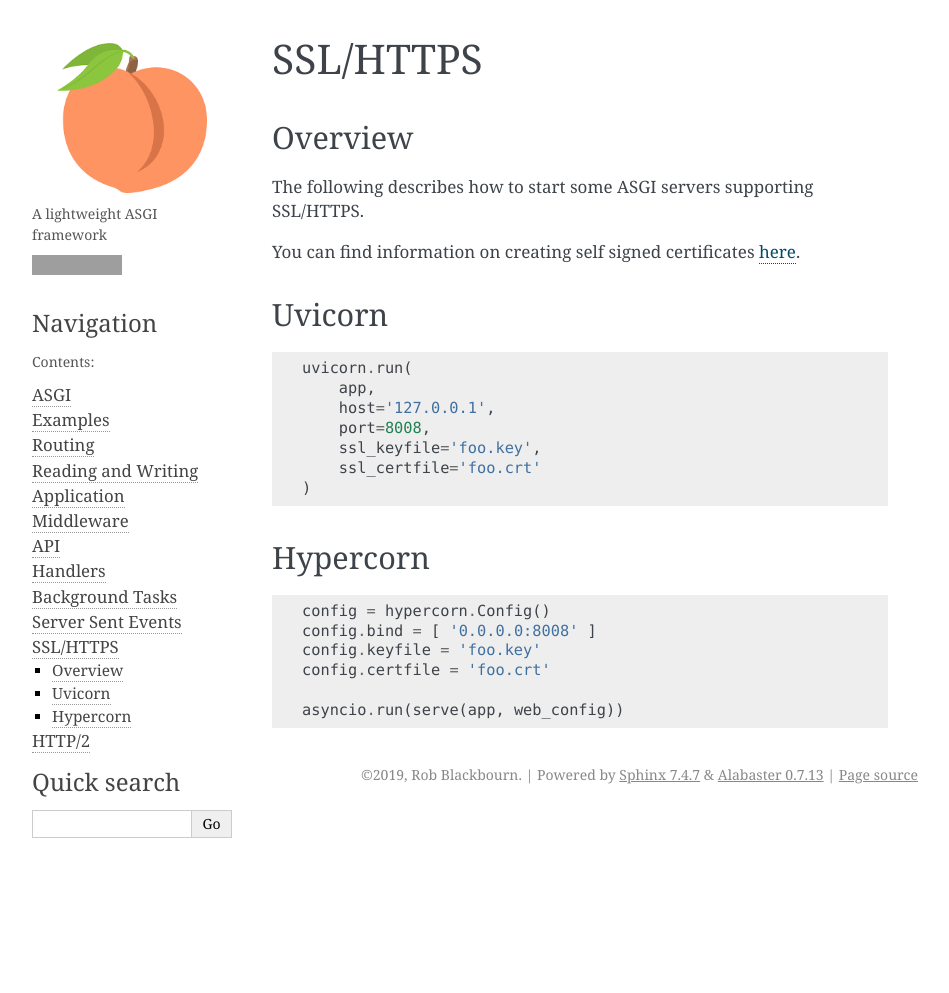
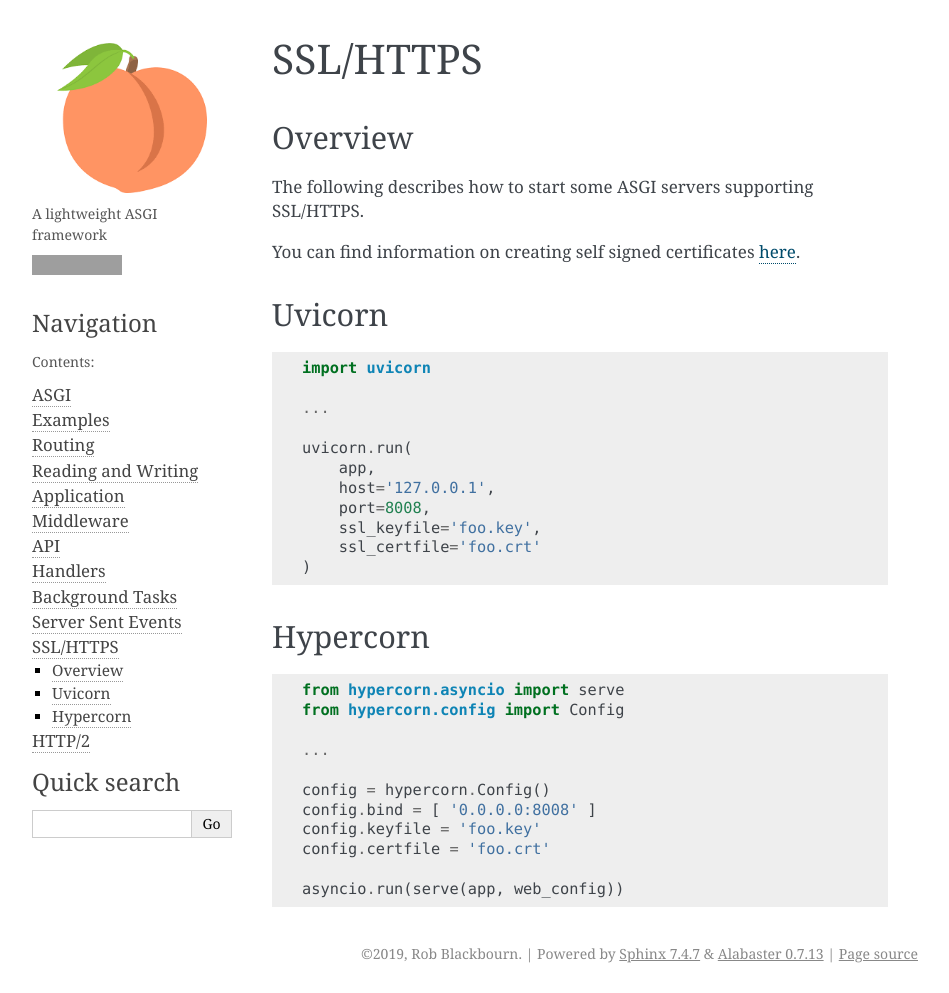
Before and after one commit to rob-blackbourn/bareASGI, a Sphinx documentation site: the page built from docs/ssl.rst, in a window 1280 px wide and 993 px high. Shown: the whole window, without its empty margins (170-1119 px from the left). Built offline with Sphinx 7.4.7, drawn with Linux system fonts in a browser that asks for light colours; grey boxes are pictures that could not be loaded.

Commit message:
Added imports

```diff
--- a/docs/ssl.rst
+++ b/docs/ssl.rst
@@ -13,6 +13,10 @@ Uvicorn
 
 .. code-block:: python
 
+    import uvicorn
+
+    ...
+
     uvicorn.run(
         app,
         host='127.0.0.1',
@@ -26,6 +30,11 @@ Hypercorn
 
 .. code-block:: python
 
+    from hypercorn.asyncio import serve
+    from hypercorn.config import Config
+
+    ...
+
     config = hypercorn.Config()
     config.bind = [ '0.0.0.0:8008' ]
     config.keyfile = 'foo.key'
```
